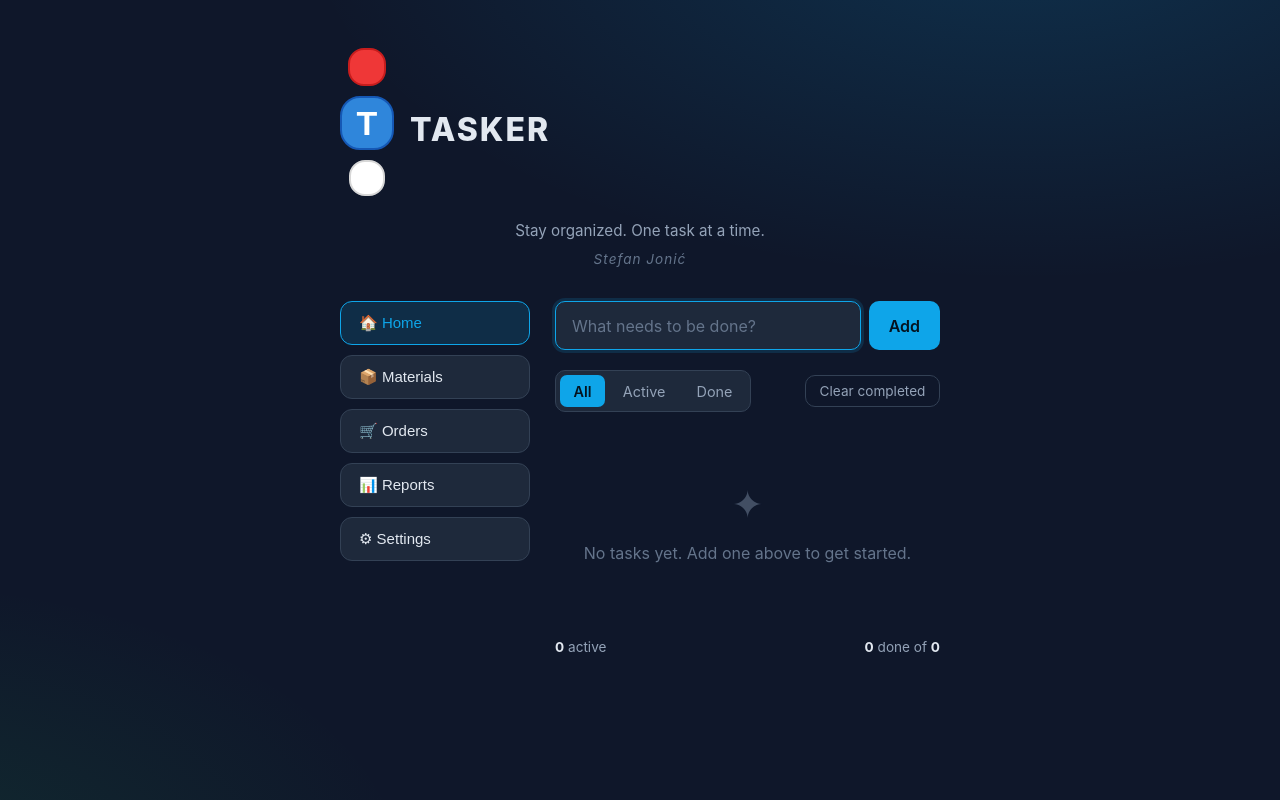
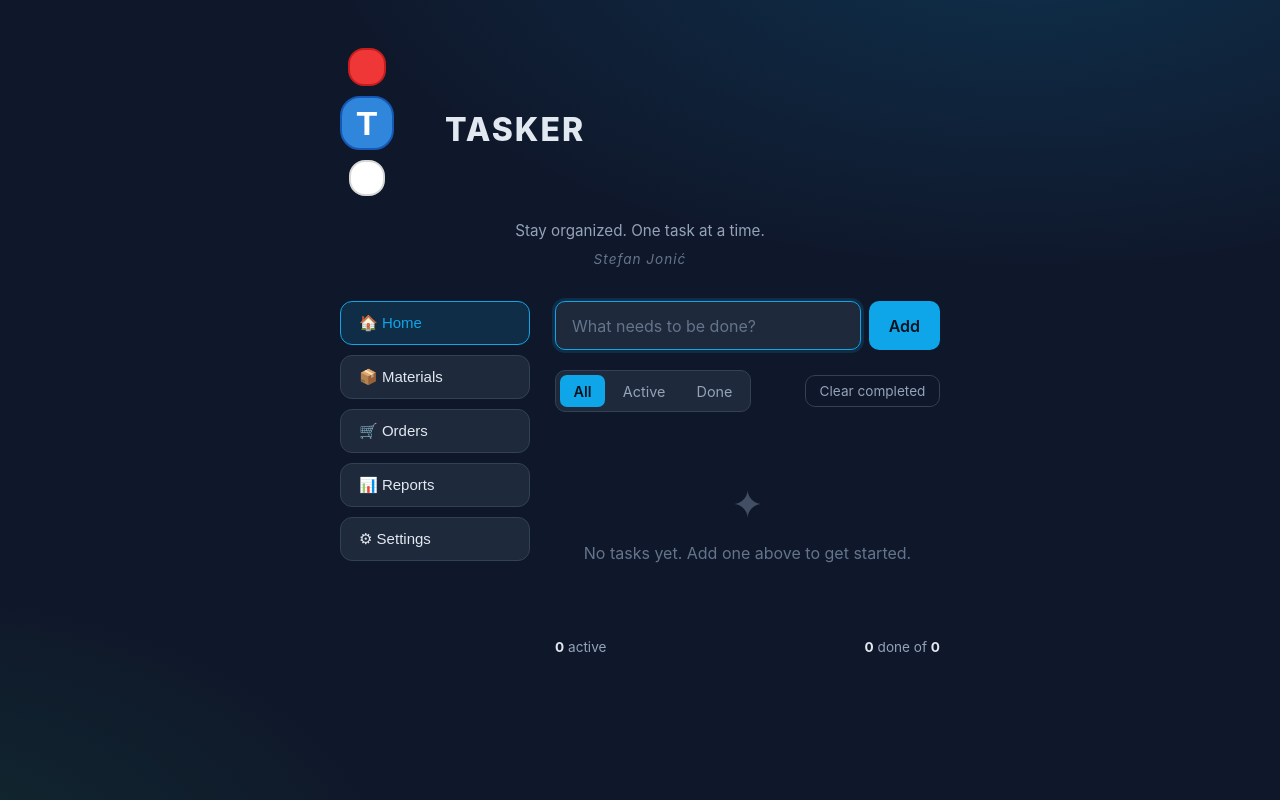
Before and after one commit to Jona909090/TASKER, a website built with Vite: page index.html in a window 1280 px wide. Built offline with nearby package versions, Linux system fonts and the light colour scheme.

Commit message:
Update style.css

```diff
--- a/style.css
+++ b/style.css
@@ -108,6 +108,7 @@ body {
 
 .brand-text h1{
     margin:0;
+    margin-left:35px;   /* povećaj ili smanji po želji */
     font-size:32px;
     font-weight:800;
     letter-spacing:2px;
```
